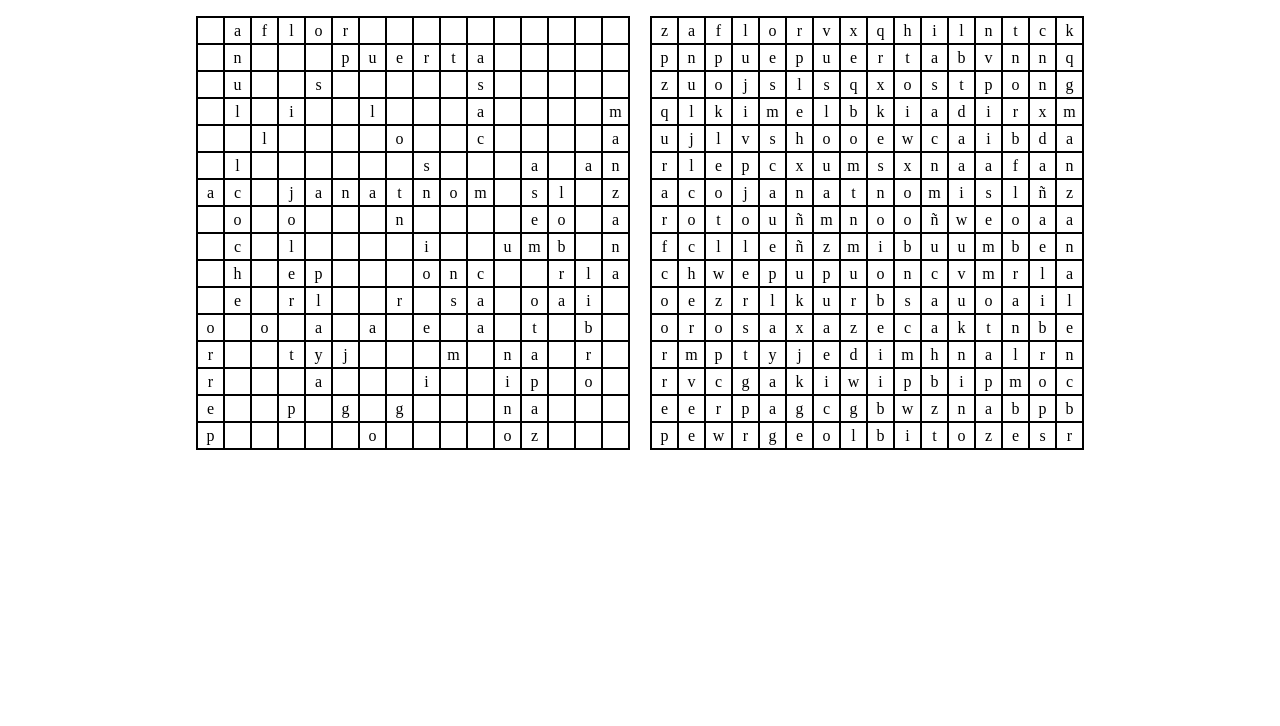
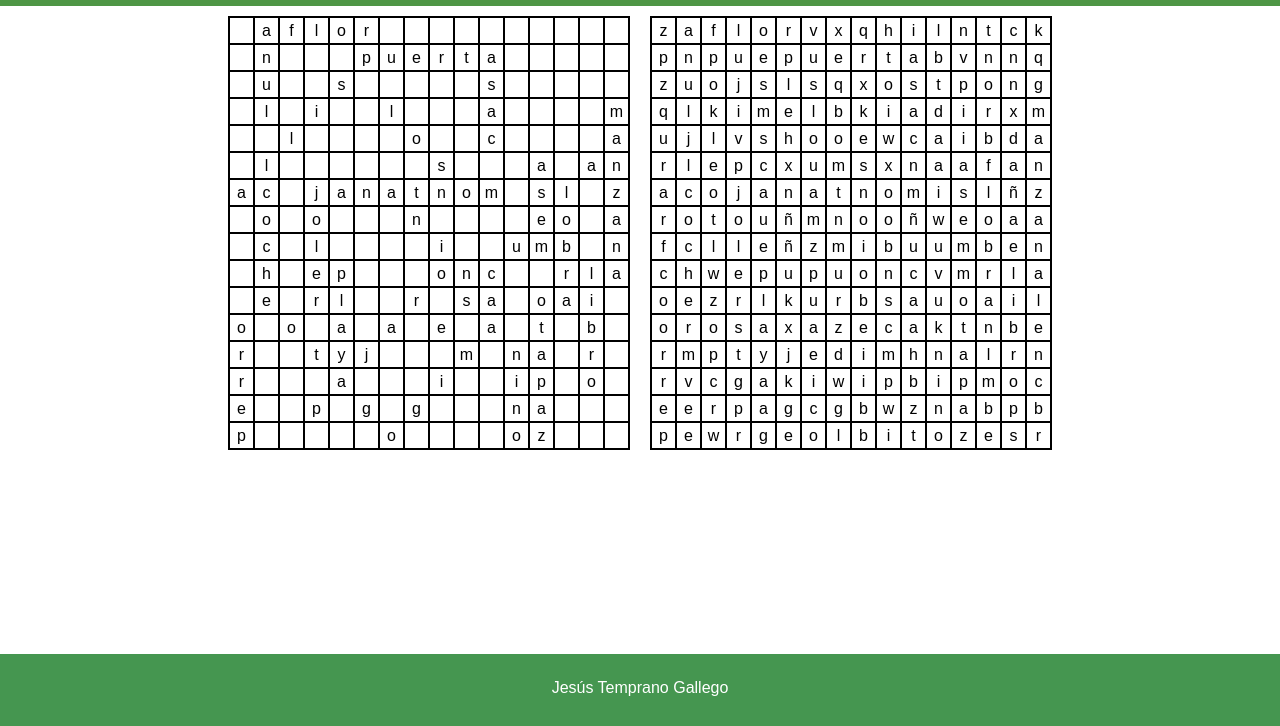
Before and after one commit to yatusabebeibe/JTGDWECSopaLetras, a plain HTML site: page index.html in a window 1280 px wide. Shown: the part 74-800 px from the top of the page. Drawn offline with Linux system fonts and the light colour scheme.

Commit message:
style: cambiar interfaz de la aplicacion

```diff
--- a/index.html
+++ b/index.html
@@ -5,37 +5,20 @@
     <meta name="viewport" content="width=device-width, initial-scale=1.0">
     <title>Sopa de letras</title>
     <script src="./webroot/js/main.js" defer></script>
-    <style>
-        table {
-            border-collapse: collapse;
-        }
-        #sopaLetras{
-            text-align: center;
-            line-height: 25px;
-            td {
-                border: 2px solid black;
-                height: 25px;
-                width: 25px;
-                padding: 0;
-            }
-            table {
-                display: inline-block;
-                margin: 10px;
-            }
-        }
-
-    </style>
+    <link rel="stylesheet" href="./webroot/css/styles.css">
 </head>
 <body>
-    <h1>Sopa de letras</h1>
-    <div id="sopaLetras">
+    <header>
+        <h1>Sopa de letras</h1>
+    </header>
+    <main>
+        <div id="sopaLetras">
 
-    </div>
-    <div id="menuDatos">
-        <!-- <input type="text" id="filas" placeholder="Introduce el num de filas"> -->
-        <!-- <input type="text" id="columnas" placeholder="Introduce el num de columnas"> -->
-
-        <!-- <button type="button" id="boton">ejemplo</button> -->
-    </div>
+        </div>
+    </main>
+    <footer>
+        <p id="nombre">Jesús Temprano Gallego</p>
+        <p id="hora"></p>
+    </footer>
 </body>
 </html>
--- /dev/null
+++ b/webroot/css/styles.css
@@ -0,0 +1,46 @@
+:root {
+    --altoHeader: 5em;
+    --altoFooter: 4.5em;
+}
+* {
+    box-sizing: border-box;
+}
+
+body {
+    margin: 0;
+    font-family: Arial, sans-serif;
+}
+h1,h2,h3,p {margin: 0;}
+
+table {
+    border-collapse: collapse;
+}
+
+#sopaLetras{
+    text-align: center;
+    line-height: 25px;
+    td {
+        border: 2px solid black;
+        height: 25px;
+        width: 25px;
+        padding: 0;
+    }
+    table {
+        display: inline-block;
+        margin: 10px;
+    }
+}
+
+header {height: var(--altoHeader); background: #4e9645;}
+footer {height: var(--altoFooter); background: #459650;}
+main {min-height: calc(100vh - var(--altoHeader) - var(--altoFooter));}
+header,footer {
+    color: white;
+    text-align: center;
+    padding: 5px;
+    display: flex;
+    align-items: center;
+    justify-content: center;
+    flex-direction: column;
+    gap: 5px;
+}
```
